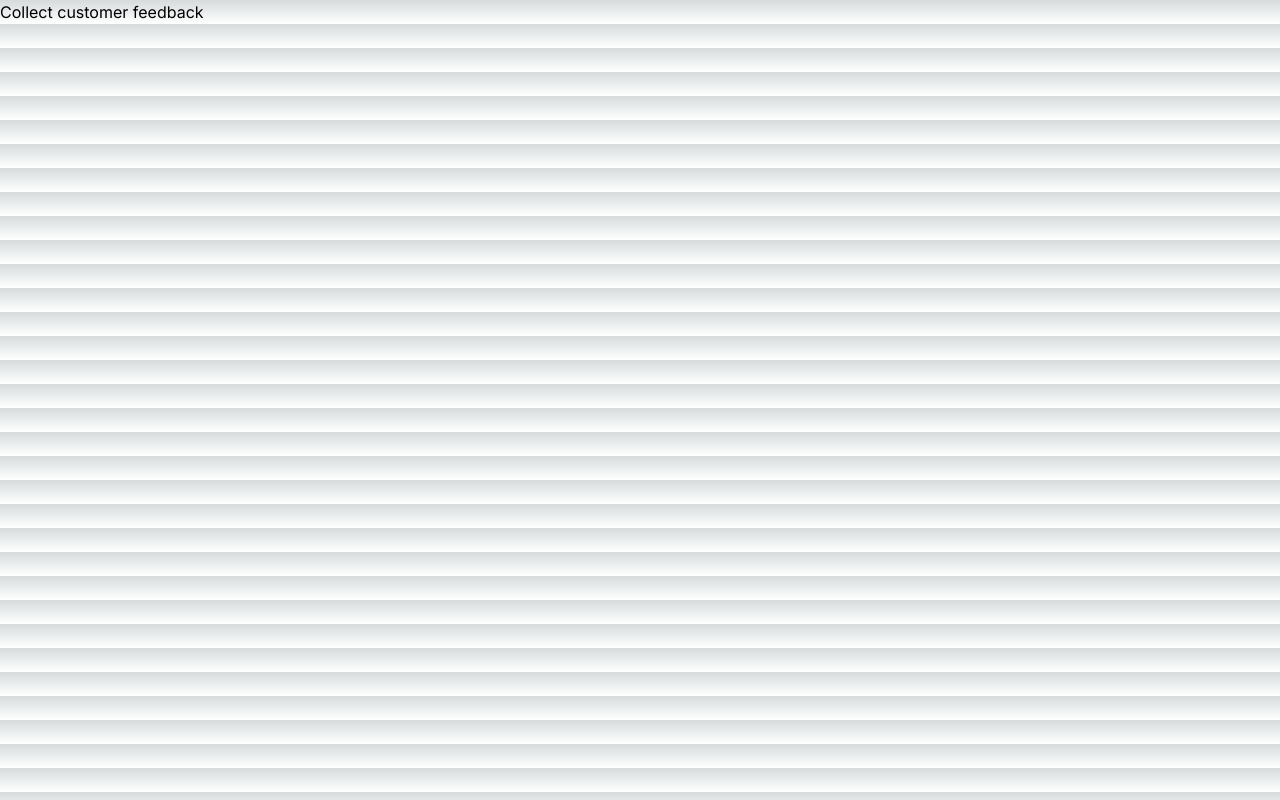
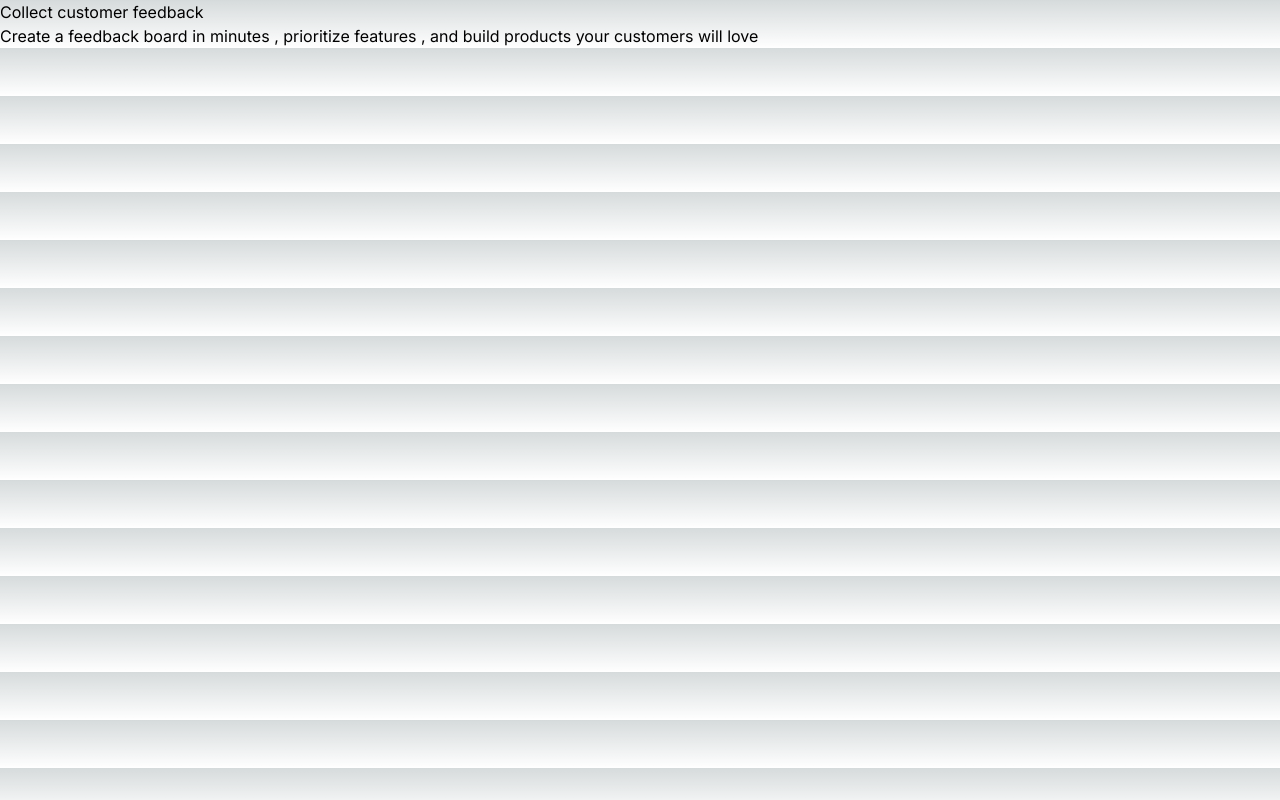
Before and after one commit to Wayne981/pagani, a Next.js app: page / in a window 1280 px wide. Built offline with nearby package versions, Linux system fonts and the light colour scheme.

Commit message:
subheading using the div tag

```diff
--- a/app/page.js
+++ b/app/page.js
@@ -4,6 +4,7 @@ export default function Home() {
   return (
     <main>
       <h1>Collect customer feedback </h1>
+      <div> Create a feedback board in minutes , prioritize features , and build products your customers will love</div>
     </main>
-  )
+  );
 }
```
